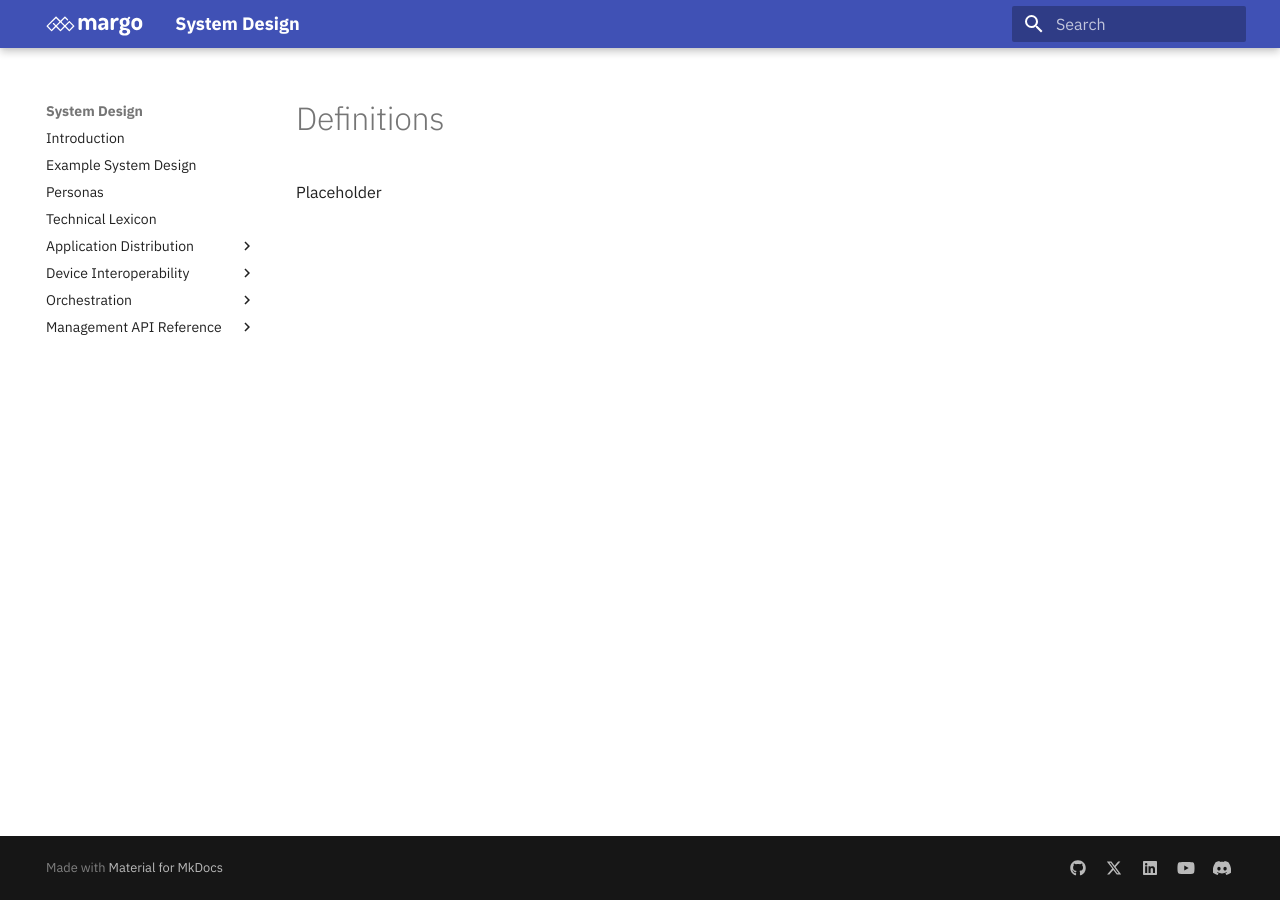
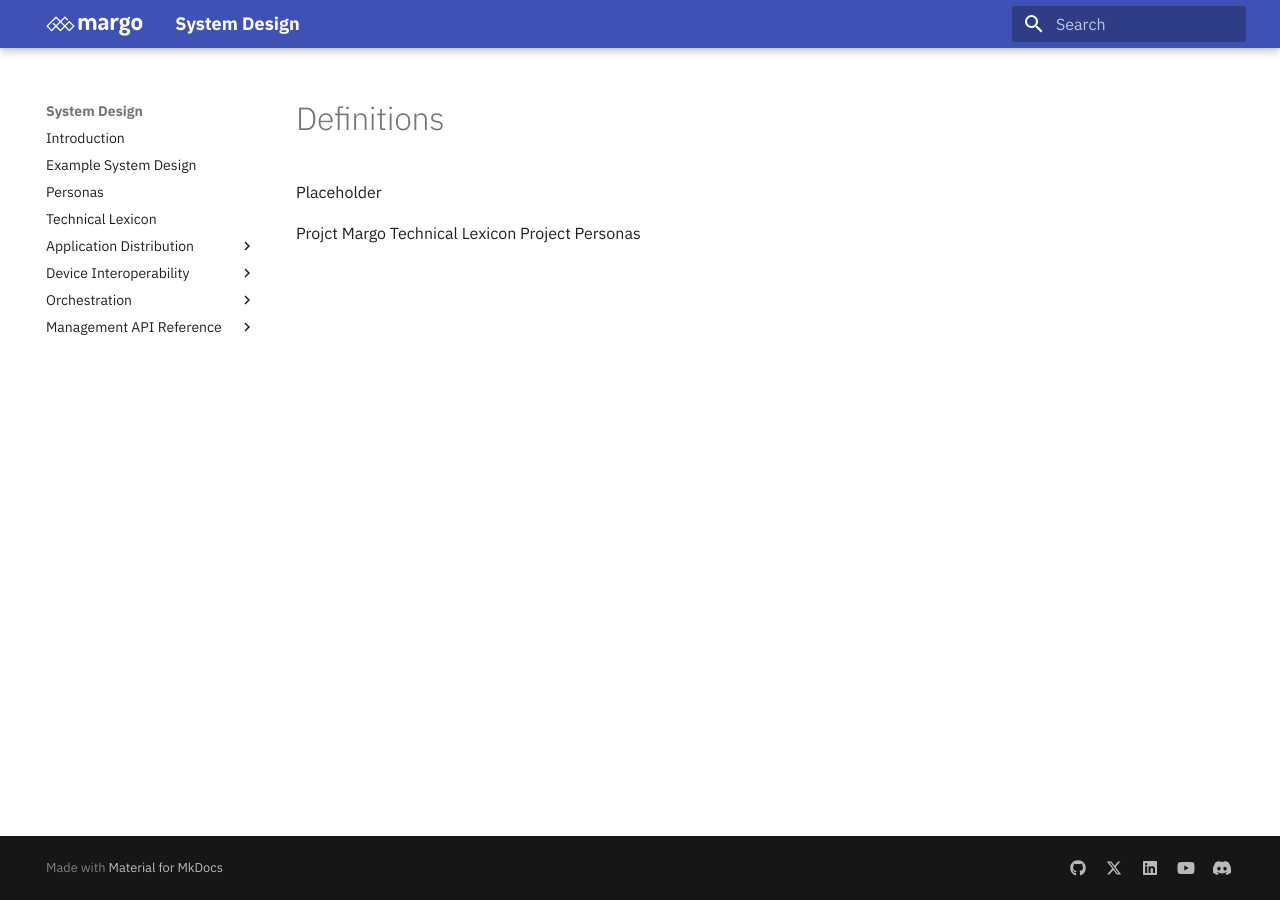
Before and after one commit to margo/operations, an MkDocs documentation site: the page built from system-design/Terminology-and-Conventions/Definitions.md, in a window 1280 px wide. Built offline with MkDocs 1.6.1 and Material for MkDocs 9.7.7, drawn with Linux system fonts in a browser that asks for light colours; plug-ins that fetch from the network failed and are left out.

Commit message:
Update Definitions.md

```diff
--- a/system-design/Terminology-and-Conventions/Definitions.md
+++ b/system-design/Terminology-and-Conventions/Definitions.md
@@ -1,3 +1,6 @@
 # Definitions
 
 Placeholder
+
+Projct Margo Technical Lexicon
+Project Personas
```
